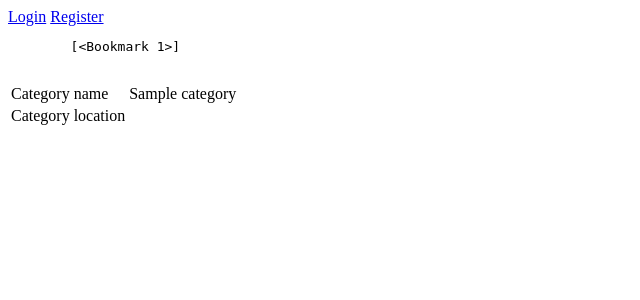
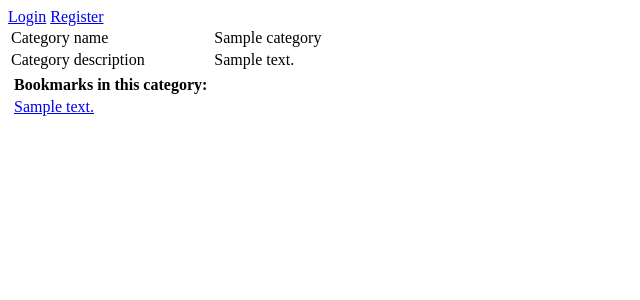
Before and after one commit to ikanher/categorized-bookmarks, a Flask app: template application/templates/categories/view.html in a window 1280 px wide. Shown: the top 300 px of the page, without its empty margins (0-640 px from the left). Run offline with Flask 2, Linux system fonts and the light colour scheme; the template is opened without the code that fills it: values that come from a table or form of the project are taken from there, others are empty; tables that the repository leaves empty hold one stand-in row (values such as "Sample post"); some libraries are stand-ins or nearby versions.

Commit message:
List bookmarks when viewing a category.

```diff
--- a/application/templates/categories/view.html
+++ b/application/templates/categories/view.html
@@ -12,14 +12,25 @@
     </tr>
     <tr>
         <td>
-            Category location
+            Category description
         </td>
         <td>
-            {{ category.location }}
+            {{ category.description }}
         </td>
     </tr>
-    <pre>
-        {{ category.bookmarks }}
-    </pre>
+    <tr>
+        <td>
+            <table>
+                <tr>
+                    <th>Bookmarks in this category:</th>
+                </tr>
+                {% for bookmark in category.bookmarks %}
+                <tr>
+                    <td><a href="{{ bookmark.link }}">{{ bookmark.text }}</a></td>
+                </tr>
+                {% endfor %}
+            </table>
+        </td>
+    </tr>
 </table>
 {% endblock %}
```
